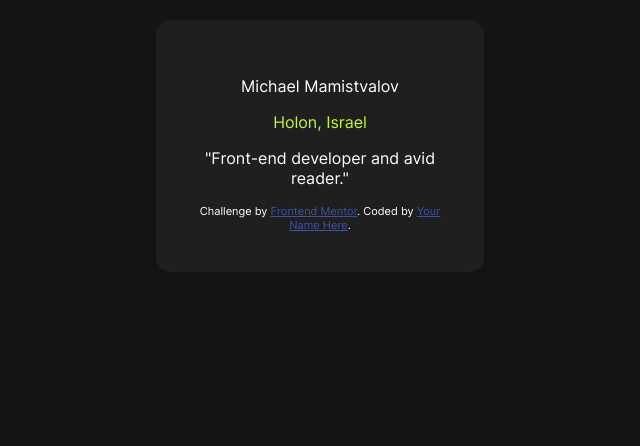
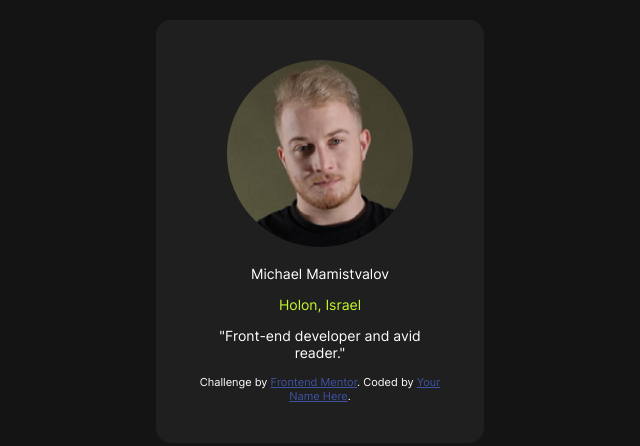
Before and after one commit to atomicblast15/Social-Links-Profile-Challenge, a plain HTML site: page social-links-profile-main/index.html in a window 1280 px wide. Shown: the part 106-552 px from the top of the page, without its empty margins (320-960 px from the left). Drawn offline with Linux system fonts and the light colour scheme.

Commit message:
added and designed the profile picture

```diff
--- a/social-links-profile-main/index.html
+++ b/social-links-profile-main/index.html
@@ -29,7 +29,9 @@
   <body>
     <main>
       <div class="card">
-        <div class="profile-pic"><!-- profile picture --></div>
+        <div class="profile-pic">
+          <img alt="profile picture" src="/assets/images/me2.png" />
+        </div>
         <div class="name"><p>Michael Mamistvalov</p></div>
         <div class="location"><p>Holon, Israel</p></div>
         <div class="description">
--- a/social-links-profile-main/style.css
+++ b/social-links-profile-main/style.css
@@ -20,6 +20,9 @@ body {
   font-family: "inter";
   background-color: hsl(0, 0%, 8%);
   color: white;
+  p {
+    font-size: 14px;
+  }
 }
 .card {
   text-align: center;
@@ -34,6 +37,10 @@ body {
   .location {
     color: hsl(75, 94%, 57%);
   }
+  .profile-pic img {
+    border-radius: 100px;
+    width: 75%;
+  }
 }
 
 @media (min-width: 376px) {
```
